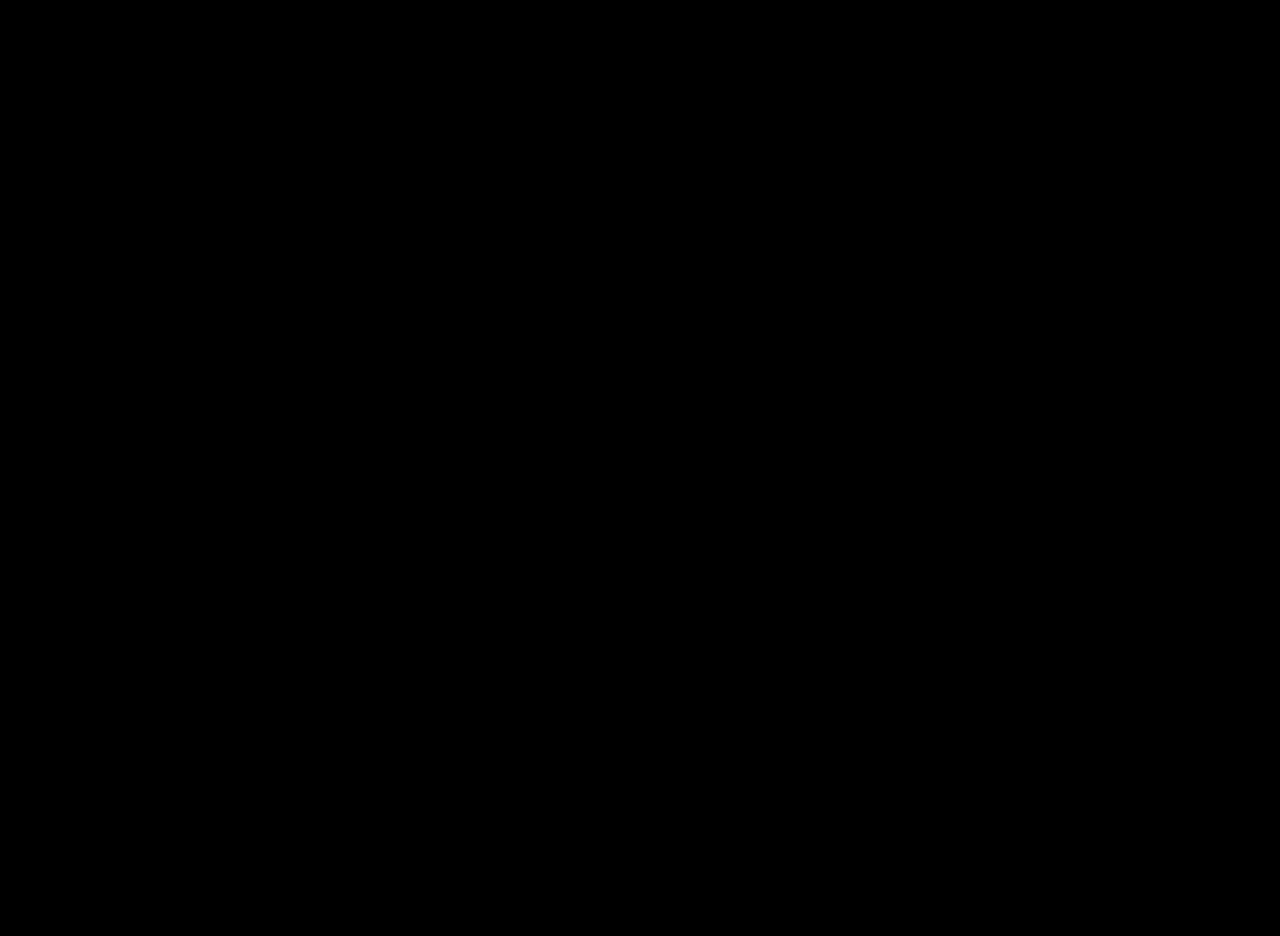
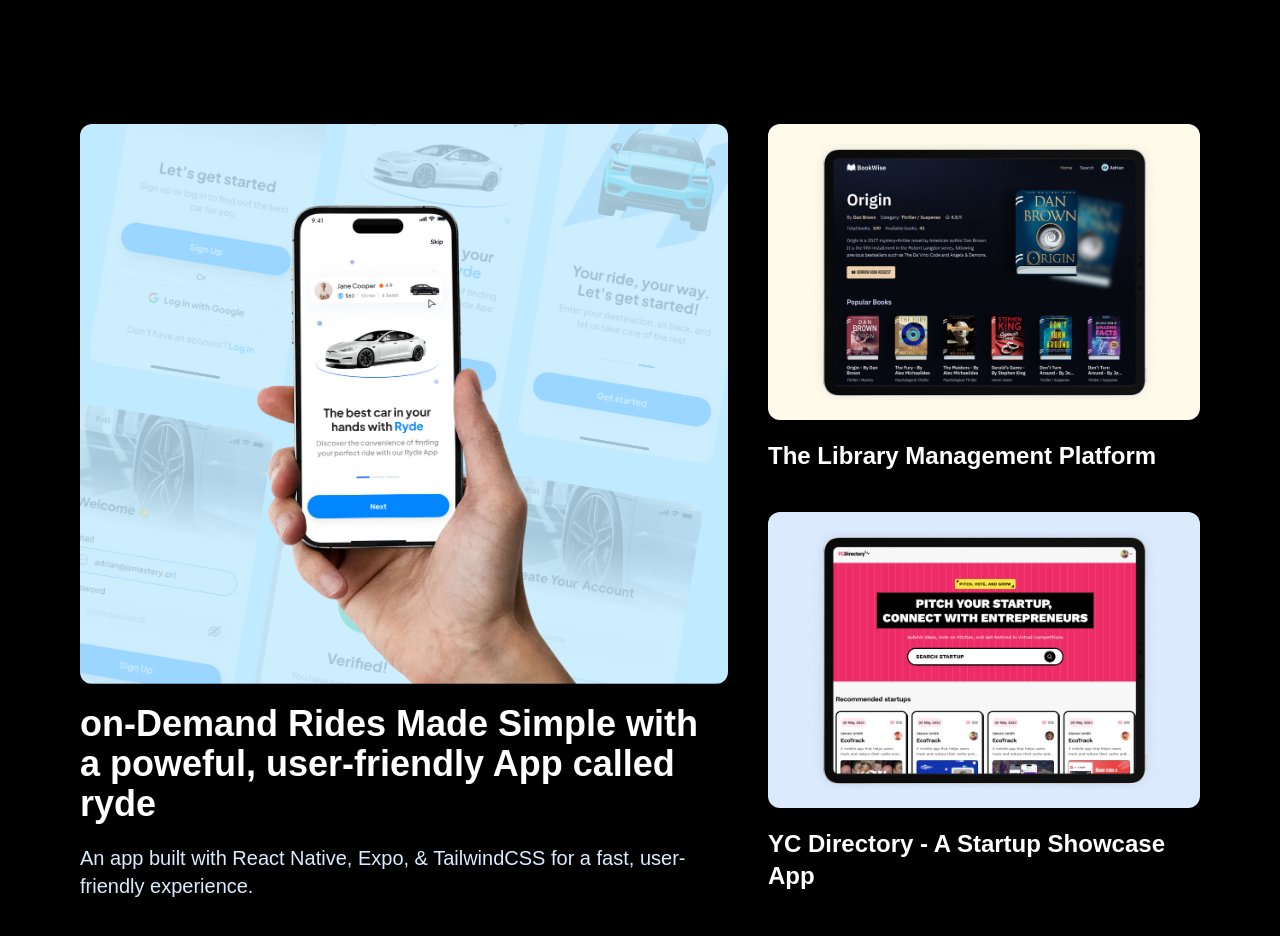
Before and after one commit to AssiaChemlali/Portfolio-3D, a React (Vite) app: page / in a window 1280 px wide. Shown: the part 1000-1936 px from the top of the page. Before the commit the page ends 964 px from the top, so only its background shows below. Built offline with nearby package versions, Linux system fonts and the light colour scheme; a web font is replaced by a local one.

Commit message:
add works section

```diff
--- a/src/App.jsx
+++ b/src/App.jsx
@@ -1,13 +1,14 @@
 import React from 'react'
 import Navbar from './sections/Navbar';
 import Hero from './sections/Hero'
+import Work from './sections/Work'
 function App() {
 
   return (
     <>
-    <Navbar/>
-    <Hero/>
-
+      <Navbar />
+      <Hero />
+      <Work />
     </>
   )
 }
--- a/src/sections/Work.jsx
+++ b/src/sections/Work.jsx
@@ -1,10 +1,86 @@
 import React from 'react'
+import { useRef } from 'react'
+import { gsap } from 'gsap/gsap-core'
+import { useGSAP } from '@gsap/react'
+const Work = () => {
+  const sectionRef = useRef(null)
+  const project1Ref = useRef(null)
+  const project2Ref = useRef(null)
+  const project3Ref = useRef(null)
 
-const Work = () => {
+  useGSAP(()=>{
+    gsap.fromTo(
+      sectionRef.current,
+      {opacity:0},
+      {opacity:1,duration:1.5}
+    )
+    const projects=[project1Ref.current,project2Ref.current, project3Ref.current]
+
+    projects.forEach((card,index)=>{
+      gsap.fromTo(
+        card,{
+          y:50,
+          opacity:0
+        },
+        {
+          y:0,
+          opacity:1,
+          duration:1,
+          delay:0.3 *(index + 1),
+          scrollTrigger:{
+            trigger:card,
+            start:"top bottom-=100"
+
+          }
+
+        }
+      )
+    })
+
+  },[])
+
+
   return (
-    <div>
+    <section className='w-full mt-20 px-5 md:px-20 py-10 md:py-20 flex items-center justify-center' id="work" ref={sectionRef}>
+      <div className='flex flex-col xl:flex-row gap-10 justify-between'>
+        {/* LEFT */}
 
-    </div>
+        <div className="w-full h-full flex flex-col  justify-between xl:w-[60%]" ref={project1Ref}>
+
+          <div className="xl:h-[70vh] md:h-[50vh] h-96 relative">
+            <img src="./images/project1.png" alt="" className='w-full h-full object-cover rounded-xl absolute inset-0' />
+
+          </div>
+          <div className='space-y-5 mt-5'>
+            <h2 className='text-white font-bold text-2xl md:text-3xl lg:text-4xl '>on-Demand Rides Made Simple with a poweful, user-friendly App called ryde</h2>
+            <p className='text-white-50 text-xl '>An app built with React Native, Expo, & TailwindCSS for a fast, user-friendly experience.</p>
+          </div>
+
+        </div>
+
+        {/* RIGHT */}
+        <div className="flex flex-col gap-10 md:flex-row  xl:flex-col  xl:w-[40%] overflow-hidden">
+
+          <div className=" " ref={project2Ref}>
+            <div className='bg-amber-50 rounded-xl xl:h-[37vh] md:h-52 lg:h-72 h-64 relative xl:px-5 2xl:px-12 py-0'>
+              <img src="./images/project2.png" alt="" className='rounded-2xl p-5 object-cover h-full w-full' />
+            </div>
+            <h2 className='text-lg font-semibold md:text-xl lg:text-2xl mt-5'>The Library Management Platform</h2>
+          </div>
+
+
+          <div className=" " ref={project3Ref}>
+            <div className='bg-blue-100 rounded-xl xl:h-[37vh] md:h-52 lg:h-72 h-64 relative xl:px-5 2xl:px-12 py-0'>
+              <img src="./images/project3.png" alt="" className='rounded-2xl p-5 object-cover h-full w-full' />
+            </div>
+            <h2 className='text-lg font-semibold md:text-xl lg:text-2xl mt-5'>YC Directory - A Startup Showcase App</h2>
+          </div>
+
+
+        </div>
+      </div>
+
+    </section>
   )
 }
 
```
